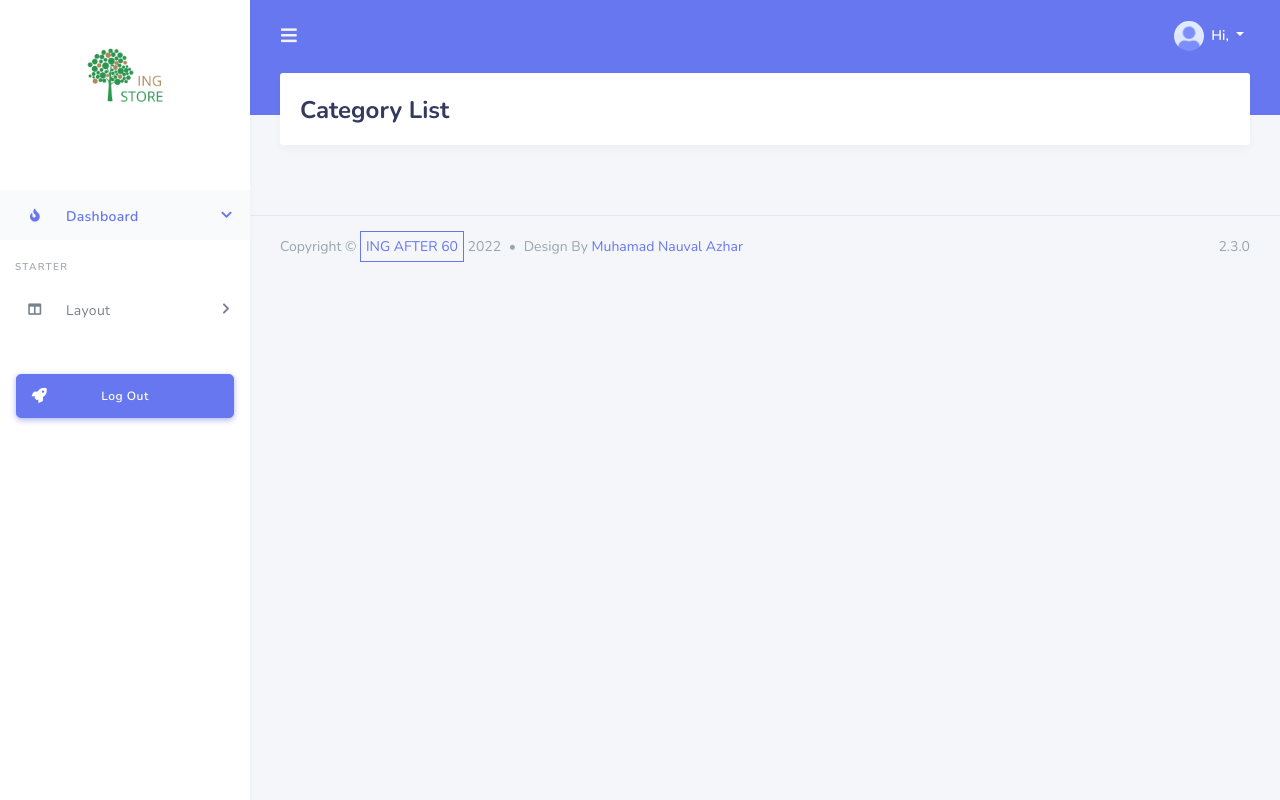
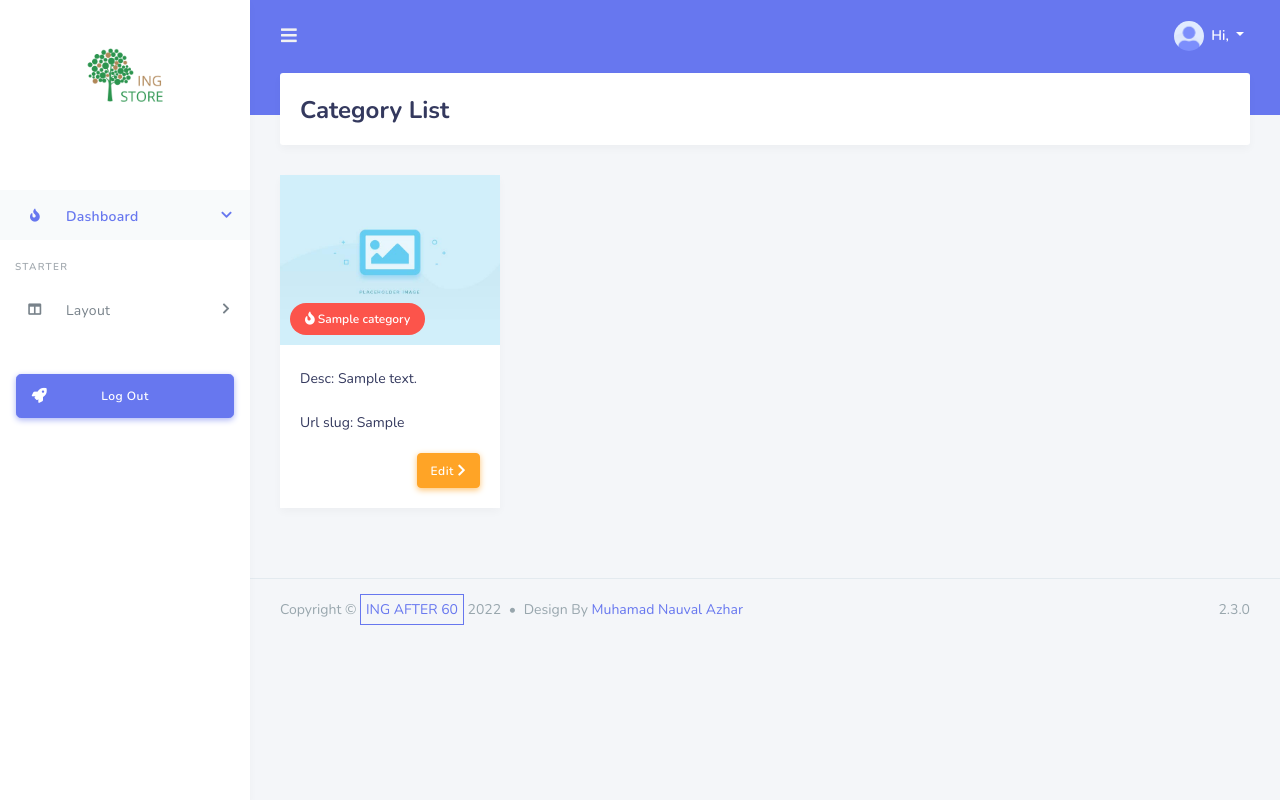
Before and after one commit to gurnitha/DJANGO-CLONE-AMAZON-USING-DJANGO-V3.2, a Django app: page /dashboard/categories in a window 1280 px wide. Run offline with Django 3.2, Linux system fonts and the light colour scheme; tables that the repository leaves empty hold one stand-in row (values such as "Sample post"); some libraries are stand-ins or nearby versions.

Commit message:
5.12 Displaying categories to category_list page

```diff
--- a/apps/main/templates/template_admin/category_list.html
+++ b/apps/main/templates/template_admin/category_list.html
@@ -17,9 +17,28 @@ Category List
 
 <!-- Block main page content -->
 {% block main_page_content %}
-{% for category in categories %}
-	<p>{{category.title}}</p>
-{% endfor %}
+<div class="row">
+	{% for category in categories_list %}
+	<div class="col-12 col-sm-6 col-md-6 col-lg-3">
+        <article class="article article-style-b">
+            <div class="article-header">
+                <div class="article-image" data-background="{{category.thumbnail.url}}" style="background-image: url(&quot;../assets/img/news/img13.jpg&quot;);">
+                </div>
+                <div class="article-badge">
+                    <div class="article-badge-item bg-danger"><i class="fas fa-fire"></i>{{category.title}}</div>
+                </div>
+            </div>
+            <div class="article-details">
+                <p>Desc: {{category.description}}</p>
+                <p>Url slug: {{category.url_slug|title}}</p>
+                <div class="article-cta">
+                    <a href="#" class="btn btn-warning">Edit <i class="fas fa-chevron-right"></i></a>
+                </div>
+            </div>
+        </article>
+    </div>
+	{% endfor %}
+</div>
 {% endblock main_page_content %}
 
 <!-- Block custom js -->
```
Also changed, not shown: README.md.
